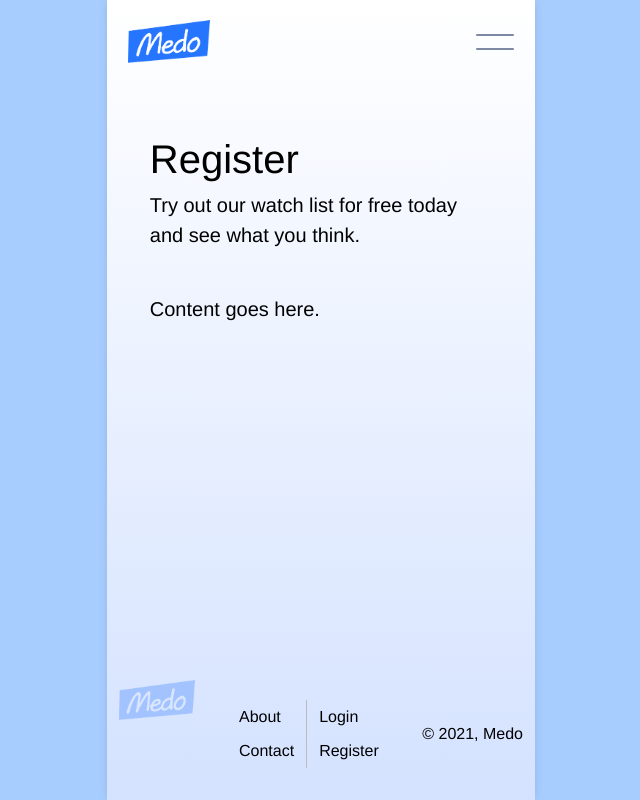
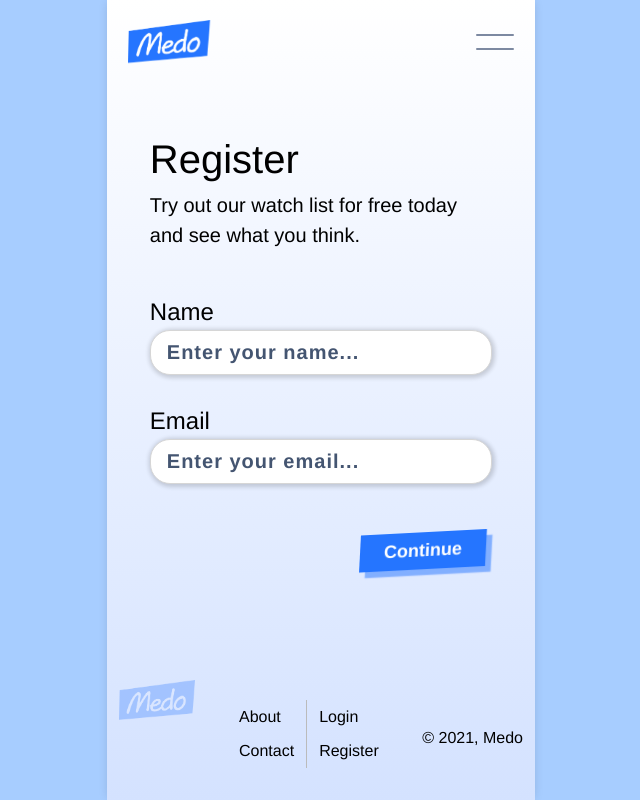
Before and after one commit to mpaitgt/medo-app, a Vue app: page /register in a window 1280 px wide. Shown: the whole page, without its empty margins (319-959 px from the left). Built offline with nearby package versions, Linux system fonts and the light colour scheme.

Commit message:
Built out the buttons and registration multi-step form a bit more.

```diff
--- a/src/App.vue
+++ b/src/App.vue
@@ -50,7 +50,7 @@ h6 {
 p {
   line-height: 1.5;
   margin-top: $space2;
-  margin-bottom: $space2;
+  margin-bottom: 0;
 }
 ul {
   list-style: none;
--- /dev/null
+++ b/src/components/global/BaseButton.vue
@@ -0,0 +1,117 @@
+<template>
+  <button
+    :onHover="onHover"
+    @click="onClick"
+    :cta="cta"
+    :variant="variant"
+    :class="[{ cta: cta }, handledVariant]"
+  >
+    <slot />
+  </button>
+</template>
+
+<script>
+export default {
+  props: {
+    variant: {
+      type: String,
+      default: '',
+    },
+    onClick: {
+      type: Function,
+      default: () => {},
+    },
+    onHover: {
+      type: Function,
+      default: () => {},
+    },
+    cta: { type: String, default: '' },
+  },
+  computed: {
+    handledVariant() {
+      switch (this.$props.variant) {
+        case "primary":
+          return "primary";
+        case "secondary":
+          return "secondary";
+        default:
+          return "primary";
+      }
+    },
+  },
+}
+</script>
+
+<style lang="scss" scoped>
+button {
+  font-family: inherit;
+  font-size: 1.8rem;
+  font-weight: 900;
+  padding: 8px 18px;
+  border: none;
+  cursor: pointer;
+  margin: $space4 0;
+  transform: skew(-3deg, -3deg);
+  &.primary {
+    background: $blue500;
+    color: $white;
+    padding: 8px 24px;
+    transform: skew(0deg, 0deg) translateX(0px);
+    box-shadow: 0px 0px 1px 0px rgba($blue500, 0);
+    animation: primary 500ms ease 0.5s 1 forwards;
+  }
+  &.secondary {
+    background: rgba(255, 255, 255, 0.8);
+    border: 1px solid $blue200;
+    color: $blue500;
+    transform: skew(0deg, 0deg) translateX(0px);
+    box-shadow: 0px 0px 1px 0px rgba($black, 0);
+    animation: secondary 500ms ease 0.5s 1 forwards;
+  }
+  & + button {
+    margin-left: $space6;
+  }
+  a {
+    text-decoration: none;
+    color: inherit;
+  }
+  &.cta {
+    font-size: 3.6rem;
+    animation: cta 5s ease-in-out 0.5s infinite forwards;
+  }
+}
+@keyframes cta {
+  0% {
+    transform: skew(-3deg, -3deg);
+    box-shadow: 8px 8px 1px 0px rgba($blue500, 0.5);
+  }
+  50% {
+    transform: skew(3deg, 3deg);
+    box-shadow: -8px 8px 1px 0px rgba($blue500, 0.5);
+  }
+  100% {
+    transform: skew(-3deg, -3deg);
+    box-shadow: 8px 8px 1px 0px rgba($blue500, 0.5);
+  }
+}
+@keyframes primary {
+  0% {
+    transform: skew(0deg, 0deg) translateX(0px);
+    box-shadow: 0px 0px 1px 0px rgba($blue500, 0);
+  }
+  100% {
+    transform: skew(-3deg, -3deg) translateX(-6px);
+    box-shadow: 6px 6px 1px 0px rgba($blue500, 0.5);
+  }
+}
+@keyframes secondary {
+  0% {
+    transform: skew(0deg, 0deg) translateX(0px);
+    box-shadow: 0px 0px 1px 0px rgba($black, 0);
+  }
+  100% {
+    transform: skew(-3deg, -3deg) translateX(-6px);
+    box-shadow: 6px 6px 1px 0px rgba($black, 0.1);
+  }
+}
+</style>
--- a/src/components/layout/Layout.vue
+++ b/src/components/layout/Layout.vue
@@ -1,11 +1,14 @@
 <template>
   <div class="layout">
     <div class="header-wrapper">
-      <slot name="header" />
+      <slot name="head" />
     </div>
     <section>
       <slot name="content" />
     </section>
+    <div class="right-alignment">
+      <slot name="foot" />
+    </div>
   </div>
 </template>
 
@@ -23,5 +26,11 @@ div.layout {
     margin-top: $space8;
     margin-bottom: $space7;
   }
+  .right-alignment {
+  text-align: right;
+  & > div {
+    margin-top: $space6;
+  }
+}
 }
 </style>
--- a/src/main.js
+++ b/src/main.js
@@ -4,11 +4,13 @@ import router from './router'
 import store from './store'
 
 import BaseInput from './components/global/BaseInput'
+import BaseButton from './components/global/BaseButton'
 import Layout from './components/layout/Layout'
 
 const app = createApp(App)
 
 app.component('BaseInput', BaseInput)
+app.component('BaseButton', BaseButton)
 app.component('Layout', Layout)
 
 app.use(store).use(router).mount('#app')
--- a/src/views/Login.vue
+++ b/src/views/Login.vue
@@ -1,9 +1,10 @@
 <template>
   <Layout>
-    <template v-slot:header>
+    <template v-slot:head>
       <h1>Login</h1>
     </template>
     <template v-slot:content>
+      <form @submit.prevent="handleSubmit">
         <BaseInput
           placeholder="Enter email..."
           label="Email"
@@ -16,6 +17,14 @@
           v-model="password"
           type="password"
         />
+        <div class="right-alignment">
+          <BaseButton>Login</BaseButton>
+          <!-- <div>
+            <p>Need to sign up?</p>
+            <router-link to="/register">Register here.</router-link>
+          </div> -->
+        </div>
+      </form>
     </template>
   </Layout>
 </template>
@@ -29,6 +38,19 @@ export default {
       password: '',
     }
   },
-  components: {},
+  methods: {
+    handleSubmit() {
+      console.log({ email: this.email, password: this.password })
+    }
+  }
 }
 </script>
+
+<style lang="scss" scoped>
+.right-alignment {
+  text-align: right;
+  & > div {
+    margin-top: $space6;
+  }
+}
+</style>
--- a/src/views/Register.vue
+++ b/src/views/Register.vue
@@ -1,11 +1,27 @@
 <template>
   <Layout>
-    <template v-slot:header>
+    <template v-slot:head>
       <h1>Register</h1>
       <p>Try out our watch list for free today and see what you think.</p>
     </template>
     <template v-slot:content>
-      <div>Content goes here.</div>
+      <form @submit.prevent>
+        <div v-if="step === 1">
+          <BaseInput label="Name" placeholder="Enter your name..." />
+          <BaseInput label="Email" placeholder="Enter your email..." />
+          <div class="right-alignment">
+            <BaseButton @click="incrementStep">Continue</BaseButton>
+          </div>
+        </div>
+        <div v-if="step === 2">
+          <BaseInput label="Password" placeholder="Enter your password..." />
+          <BaseInput label="Confirm password" placeholder="Confirm password..." />
+          <div class="right-alignment">
+            <BaseButton @click="decrementStep" variant="secondary">Back</BaseButton>
+            <BaseButton>Confirm</BaseButton>
+          </div>
+        </div>
+      </form>
     </template>
   </Layout>
 </template>
@@ -13,6 +29,32 @@
 <script>
 export default {
   name: 'Register',
+  data() {
+    return {
+      step: 1,
+    }
+  },
   components: {},
+  methods: {
+    incrementStep() {
+      if (this.step === 1) {
+        this.step = this.step + 1;
+      }
+    },
+    decrementStep() {
+      if (this.step === 2) {
+        this.step = this.step - 1;
+      }
+    },
+  }
 }
 </script>
+
+<style lang="scss" scoped>
+.right-alignment {
+  text-align: right;
+  & > div {
+    margin-top: $space6;
+  }
+}
+</style>
```
Lines whose indentation alone changed are shown as unchanged.
